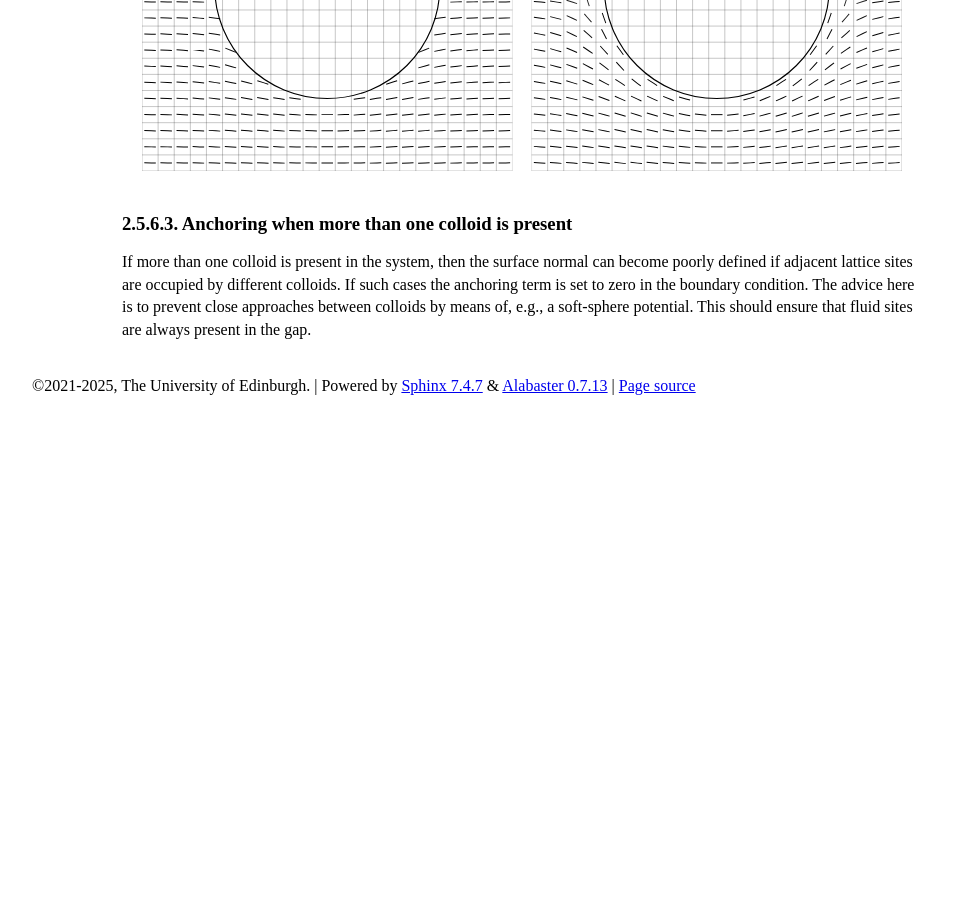
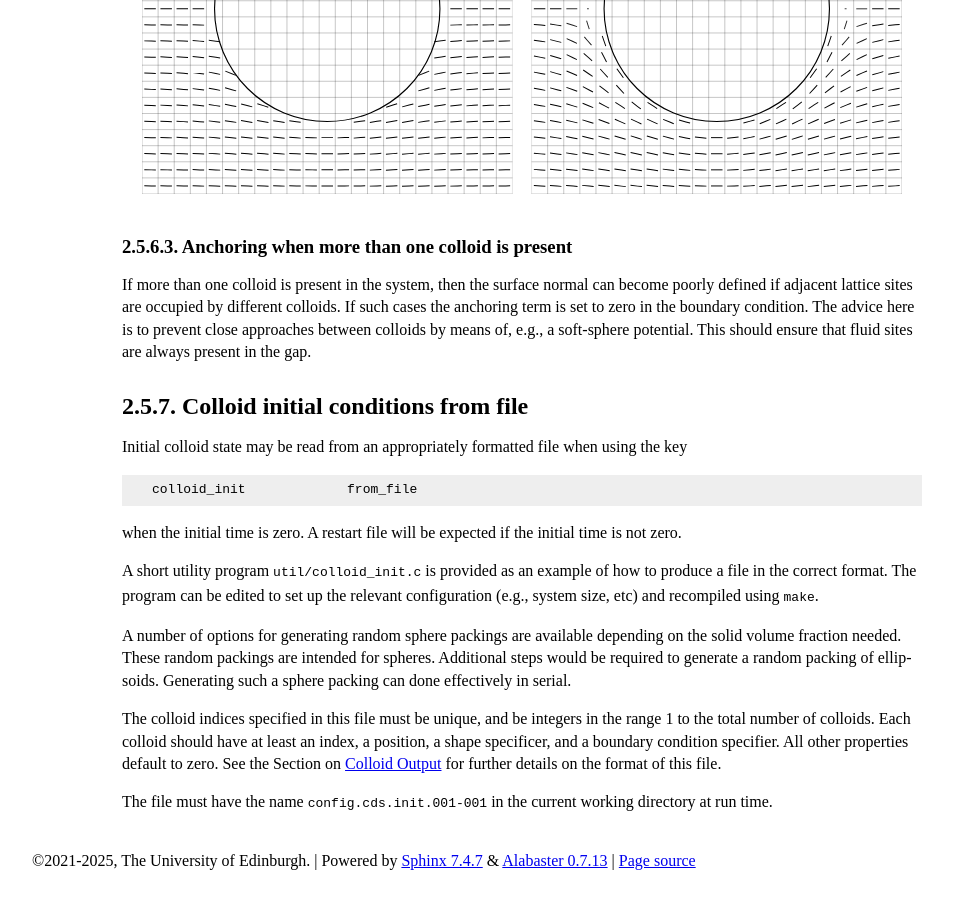
Before and after one commit to ludwig-cf/ludwig-cf.github.io, a Sphinx documentation site: the page built from docs/inputs/colloid.rst, in a window 1280 px wide and 900 px high, scrolled down 11000 px. Shown: the whole window, without its empty margins (148-1101 px from the left). Built offline with Sphinx 7.4.7, drawn with Linux system fonts in a browser that asks for light colours; before the commit the page ends 11425 px from its top, so only the background shows below that; some of the changed text lies outside the part shown.

Commit message:
Add section on colloid input form file

```diff
--- a/docs/inputs/colloid.rst
+++ b/docs/inputs/colloid.rst
@@ -296,7 +296,7 @@ centre of the colloid. The correction is zero for :math:`h > h_c`.
 The surface-surface separation is :math:`h` and
 the cut off is :math:`h_c` as illustrated in the following diagram on the
 left. In this illustration, the wall position (full line) is at the default
-value of :math:`x = 0.5`for the lower end of the system in the
+value of :math:`x = 0.5` for the lower end of the system in the
 :math:`x`-direction.
 
 .. figure:: lubrication-wall-colloid.svg
@@ -720,3 +720,38 @@ is set to zero in the boundary condition. The advice here is to prevent
 close approaches between colloids by means of, e.g., a soft-sphere
 potential. This should ensure that fluid sites are always present in
 the gap.
+
+Colloid initial conditions from file
+^^^^^^^^^^^^^^^^^^^^^^^^^^^^^^^^^^^^
+
+Initial colloid state may be read from an appropriately formatted file
+when using the key
+
+.. code-block:: none
+
+  colloid_init             from_file
+
+when the initial time is zero. A restart file will be expected if the
+initial time is not zero.
+
+A short utility program ``util/colloid_init.c`` is provided as an example
+of how to produce a file in the correct format. The program can be
+edited to set up the relevant configuration (e.g., system size, etc)
+and recompiled using ``make``.
+
+A number of options for generating random sphere packings are available
+depending on the solid volume fraction needed. These random packings are
+intended for spheres. Additional steps would be required to generate a
+random packing of ellipsoids. Generating such a sphere packing can done
+effectively in serial.
+
+The colloid indices specified in this file must be unique, and be
+integers in the range 1 to the total number of colloids. Each colloid
+should have
+at least an index, a position, a shape specificer, and a boundary
+condition specifier. All other properties default to zero. See
+the Section on :ref:`Colloid Output` for further details on the format
+of this file.
+
+The file must have the name ``config.cds.init.001-001`` in the current
+working directory at run time.
```
Also changed, not shown: other parts of docs/inputs/colloid.rst (+1 -1 lines).
